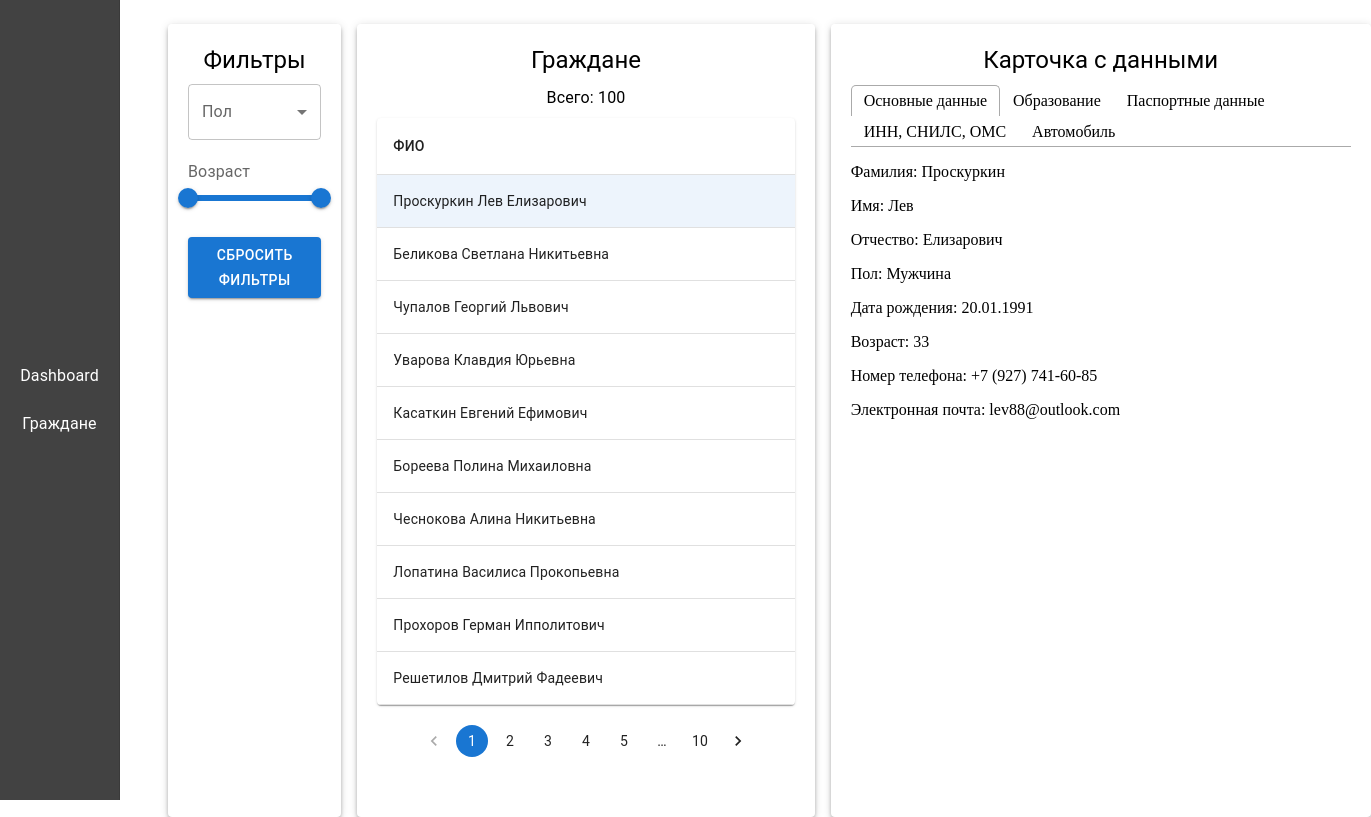
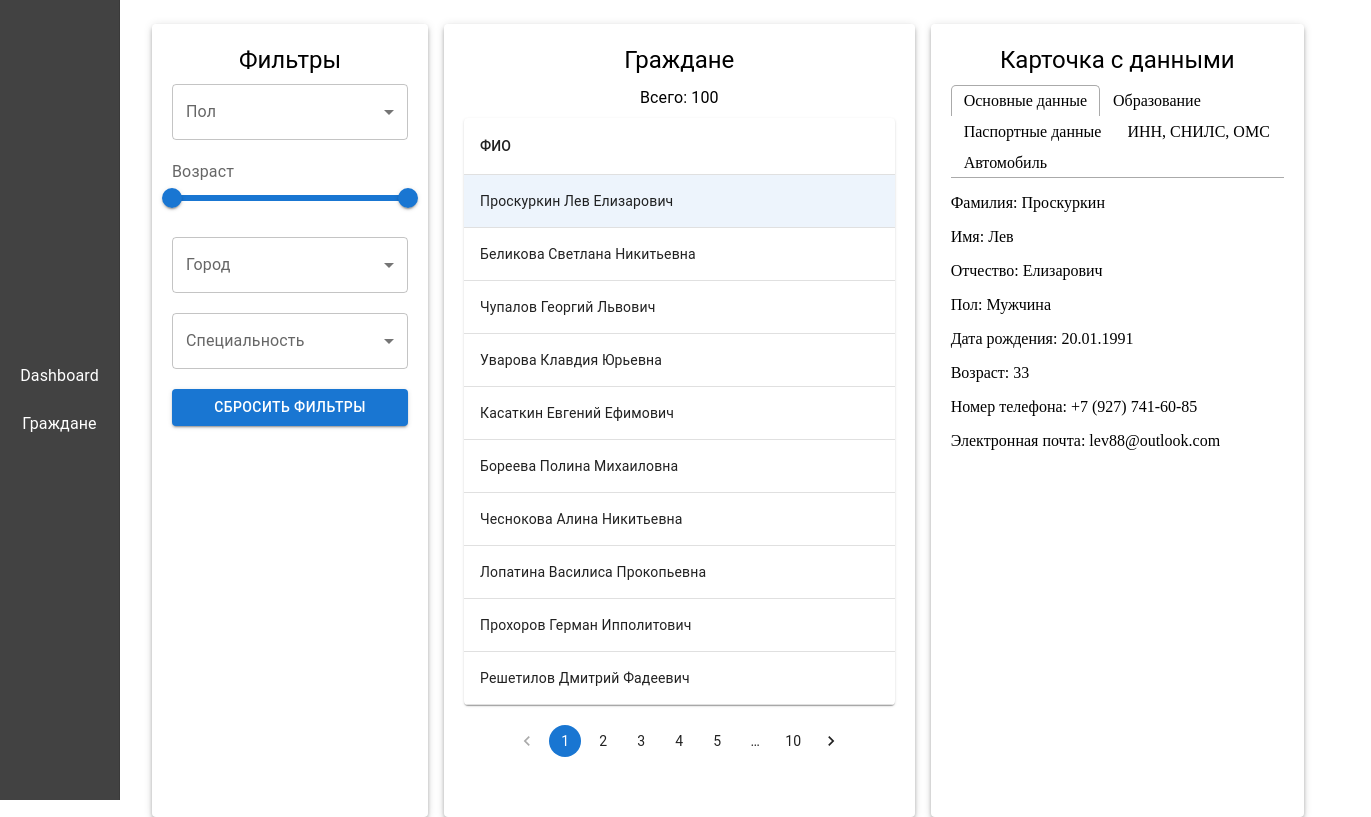
Before and after one commit to B1ckbeard/npc-irs, a React (Vite) app: page /npc-irs/citizens in a window 1280 px wide. Shown: the whole page, 1371 px wide, since content can reach past the window. Built offline with nearby package versions, Linux system fonts and the light colour scheme.

Commit message:
add more filters and some changes

```diff
--- a/src/components/CitizensList.jsx
+++ b/src/components/CitizensList.jsx
@@ -16,18 +16,27 @@ import {
   Typography,
   Pagination,
   Box,
-  Grid2
+  Grid2,
+  Container
 } from '@mui/material';
 import CitizenCard from './CitizenCard';
+import citizens from '../Data.json';
 
-const CitizensList = ({ data }) => {
+const CitizensList = () => {
+  const [data, setData] = useState([]);
   const [selectedPerson, setSelectedPerson] = useState(null);
   const [filters, setFilters] = useState({
     gender: '',
     ageRange: [0, 100],
+    city: '',
+    specialty: '',
   });
   const [page, setPage] = useState(1);
   const rowsPerPage = 10;
+
+  useEffect(() => {
+    setData(citizens);
+  }, []);
 
   useEffect(() => {
     if (data) {
@@ -65,16 +74,25 @@ const CitizensList = ({ data }) => {
       if (person.YearsOld < filters.ageRange[0] || person.YearsOld > filters.ageRange[1]) {
         isValid = false;
       }
+      if (filters.city && person.City !== filters.city) {
+        isValid = false;
+      }
+      if (filters.specialty && person.EduSpecialty !== filters.specialty) {
+        isValid = false;
+      }
       return isValid;
     });
   };
 
   const filteredData = applyFilters();
   const paginatedData = filteredData.slice((page - 1) * rowsPerPage, page * rowsPerPage);
+  const uniqueCities = [...new Set(data.map(person => person.City))];
+  const uniqueSpecialties = [...new Set(data.map(person => person.EduSpecialty))];
 
   return (
-    <Grid2 container spacing={2} sx={{ padding:'16px' }}>
-      <Grid2 size={{ xs: 12, md: 2 }}>
+    <Container maxWidth="lg" sx={{marginLeft: '120px', padding: '16px' }}>
+      <Grid2 container spacing={2} >
+      <Grid2 size={{ xs: 12, md: 3 }}>
           <Box sx={{ height: '100%', padding: '20px', boxShadow: 4, borderRadius: 1 }}>
             <Typography variant="h5" align='center' gutterBottom>
               Фильтры
@@ -105,11 +123,43 @@ const CitizensList = ({ data }) => {
                 max={100}
               />
             </div>
+            <FormControl fullWidth style={{ marginTop: '20px' }}>
+              <InputLabel id="city-label">Город</InputLabel>
+              <Select
+                labelId="city-label"
+                id="city"
+                name="city"
+                value={filters.city}
+                label="Город"
+                onChange={handleFilterChange}
+              >
+                <MenuItem value="">Все</MenuItem>
+                {uniqueCities.map((city, index) => (
+                  <MenuItem key={index} value={city}>{city}</MenuItem>
+                ))}
+              </Select>
+            </FormControl>
+            <FormControl fullWidth style={{ marginTop: '20px' }}>
+              <InputLabel id="specialty-label">Специальность</InputLabel>
+              <Select
+                labelId="specialty-label"
+                id="specialty"
+                name="specialty"
+                value={filters.specialty}
+                label="Специальность"
+                onChange={handleFilterChange}
+              >
+                <MenuItem value="">Все</MenuItem>
+                {uniqueSpecialties.map((specialty, index) => (
+                  <MenuItem key={index} value={specialty}>{specialty}</MenuItem>
+                ))}
+              </Select>
+            </FormControl>
             <Button
               variant="contained"
               color="primary"
-          onClick={() => setFilters({ gender: '', ageRange: [0, 100] })}
-          style={{ marginTop: '20px' }}
+              onClick={() => setFilters({ gender: '', ageRange: [0, 100], city: '' })}
+              style={{ marginTop: '20px', width:'100%'}}
             >
               Сбросить фильтры
             </Button>
@@ -155,14 +205,15 @@ const CitizensList = ({ data }) => {
           </Box>
         </Grid2>
 
-      <Grid2 size={{ xs: 12, md: 5 }}>
-      <Box sx={{ height: '100%', width: '500px', padding: '20px', boxShadow: 4, borderRadius: 1 }}>
+        <Grid2 size={{ xs: 12, md: 4 }}>
+          <Box sx={{ height: '100%', padding: '20px', boxShadow: 4, borderRadius: 1 }}>
             {selectedPerson && (
               <CitizenCard person={selectedPerson} />
             )}
           </Box>
         </Grid2>
       </Grid2>
+    </Container>
   );
 };
 
--- a/src/pages/Citizens.jsx
+++ b/src/pages/Citizens.jsx
@@ -1,23 +1,12 @@
-import { useState, useEffect } from 'react';
-import { Container } from '@mui/material';
 import NavBar from '../components/NavBar';
 import CitizensList from '../components/CitizensList';
-import citizens from '../Data.json';
 
 const Citizens = () => {
-  const [data, setData] = useState([]);
-
-  useEffect(() => {
-    setData(citizens);
-  }, []);
-
   return (
-    <div style={{ height: '100%' }}>
+    <>
       <NavBar />
-      <Container maxWidth="lg" sx={{ marginLeft:'120px' }}>
-        <CitizensList data={data} />
-      </Container>
-    </div>
+      <CitizensList/>
+    </>
   );
 };
 
```
Lines whose indentation alone changed are shown as unchanged.
